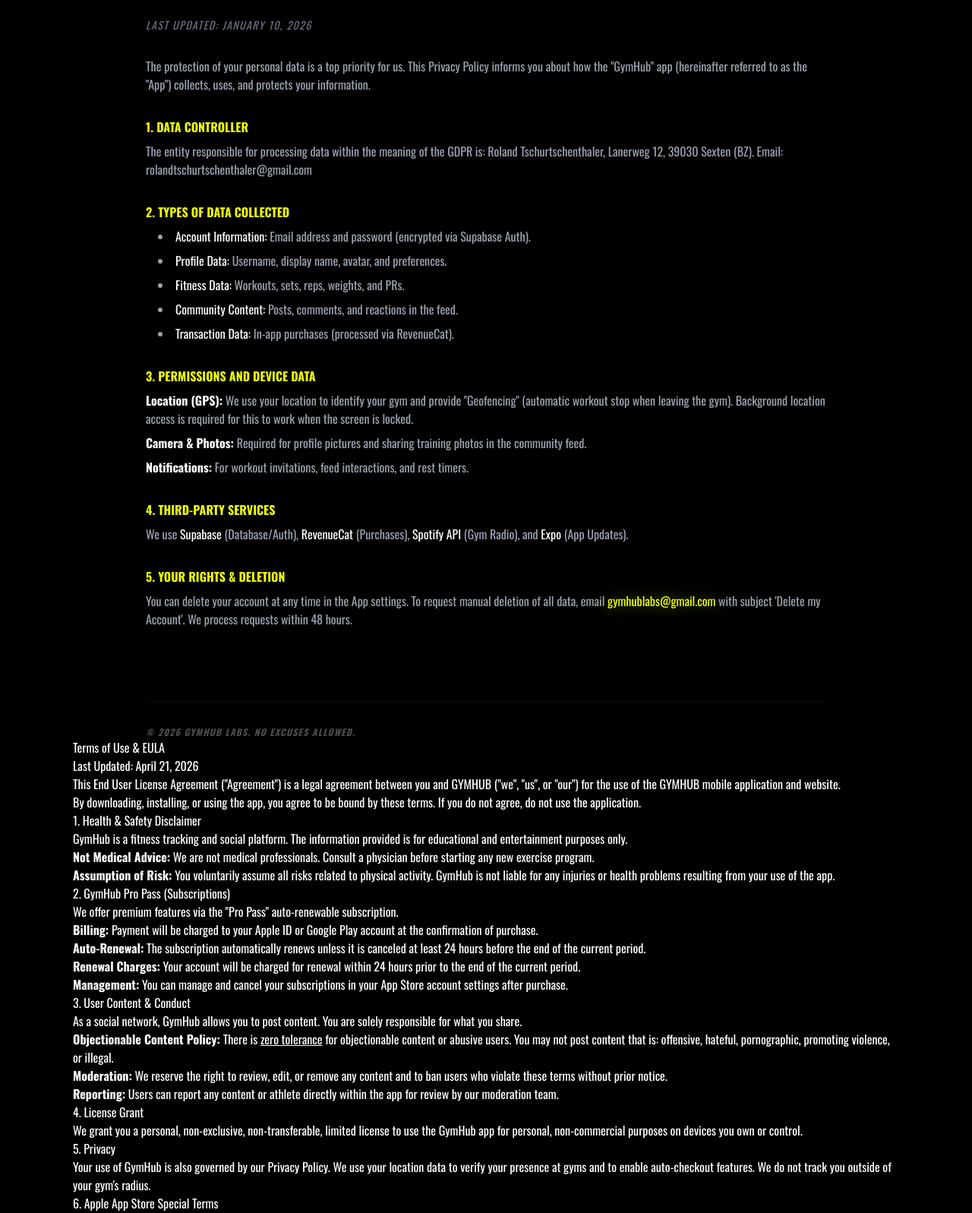
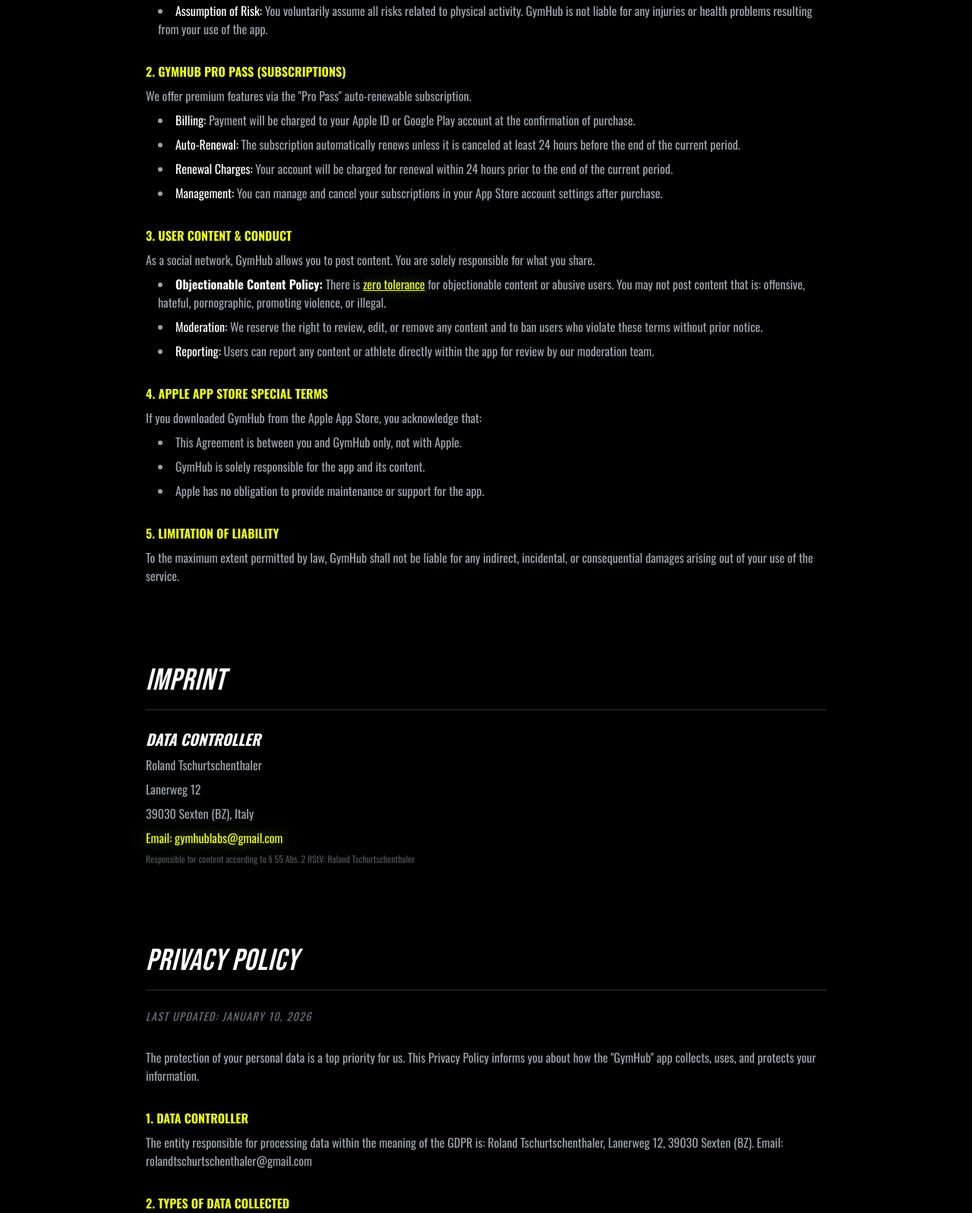
Before and after one commit to RolandTschurtschenthaler/GYMHUB-Website, a plain HTML site: page legal.html in a window 1280 px wide. Shown: the part 755-2352 px from the top of the page at 76% size. Drawn offline with nearby package versions, Linux system fonts and the light colour scheme.

Commit message:
Update legal.html

```diff
--- a/legal.html
+++ b/legal.html
@@ -34,6 +34,7 @@
 .sub-title { color: var(--neon-yellow); font-weight: bold; margin-top: 2rem; margin-bottom: 0.5rem; text-transform: uppercase; }
 a { transition: all 0.3s ease; }
 a:hover { color: var(--neon-yellow); text-shadow: 0 0 10px var(--glow-yellow); }
+.legal-highlight { background-color: rgba(238, 255, 0, 0.05); padding: 1.5rem; border-left: 4px solid var(--neon-yellow); margin: 2rem 0; }
 </style>
 </head>
 <body class="p-8 md:p-24 bg-black">
@@ -43,6 +44,65 @@
 <a href="index.html" class="headline-raw text-xl text-neon hover:underline tracking-widest"><- BACK TO LOBBY</a>
 <h1 class="headline-raw text-7xl md:text-8xl mt-8 leading-none">LEGAL <span class="text-neon">STUFF</span></h1>
 </header>
+
+<!-- TERMS OF USE & EULA -->
+<section class="mb-24">
+<h2 class="headline-raw section-title">Terms of Use & EULA</h2>
+<p class="text-gray-500 italic mb-8 uppercase text-sm tracking-widest">Last Updated: May 20, 2024</p>
+
+<div class="text-gray-400 space-y-6">
+<p>Welcome to <span class="text-white font-bold">GymHub</span>. This End User License Agreement ("Agreement") is a legal agreement between you and GymHub Labs for the use of the GymHub mobile application and website.</p>
+
+<div class="legal-highlight">
+    <p class="text-white font-bold">By downloading, installing, or using the app, you agree to be bound by these terms. If you do not agree, do not use the application.</p>
+</div>
+
+<div>
+<h3 class="sub-title">1. Health & Safety Disclaimer</h3>
+<p>GymHub is a fitness tracking and social platform. The information provided is for educational and entertainment purposes only.</p>
+<ul class="list-disc list-inside space-y-2 ml-4 mt-2">
+    <li><span class="text-white">Not Medical Advice:</span> We are not medical professionals. Consult a physician before starting any new exercise program.</li>
+    <li><span class="text-white">Assumption of Risk:</span> You voluntarily assume all risks related to physical activity. GymHub is not liable for any injuries or health problems resulting from your use of the app.</li>
+</ul>
+</div>
+
+<div>
+<h3 class="sub-title">2. GymHub Pro Pass (Subscriptions)</h3>
+<p>We offer premium features via the "Pro Pass" auto-renewable subscription.</p>
+<ul class="list-disc list-inside space-y-2 ml-4 mt-2">
+    <li><span class="text-white">Billing:</span> Payment will be charged to your Apple ID or Google Play account at the confirmation of purchase.</li>
+    <li><span class="text-white">Auto-Renewal:</span> The subscription automatically renews unless it is canceled at least 24 hours before the end of the current period.</li>
+    <li><span class="text-white">Renewal Charges:</span> Your account will be charged for renewal within 24 hours prior to the end of the current period.</li>
+    <li><span class="text-white">Management:</span> You can manage and cancel your subscriptions in your App Store account settings after purchase.</li>
+</ul>
+</div>
+
+<div>
+<h3 class="sub-title">3. User Content & Conduct</h3>
+<p>As a social network, GymHub allows you to post content. You are solely responsible for what you share.</p>
+<ul class="list-disc list-inside space-y-2 ml-4 mt-2">
+    <li><span class="text-white font-bold">Objectionable Content Policy:</span> There is <u class="text-neon">zero tolerance</u> for objectionable content or abusive users. You may not post content that is: offensive, hateful, pornographic, promoting violence, or illegal.</li>
+    <li><span class="text-white">Moderation:</span> We reserve the right to review, edit, or remove any content and to ban users who violate these terms without prior notice.</li>
+    <li><span class="text-white">Reporting:</span> Users can report any content or athlete directly within the app for review by our moderation team.</li>
+</ul>
+</div>
+
+<div>
+<h3 class="sub-title">4. Apple App Store Special Terms</h3>
+<p>If you downloaded GymHub from the Apple App Store, you acknowledge that:</p>
+<ul class="list-disc list-inside space-y-2 ml-4 mt-2">
+    <li>This Agreement is between you and GymHub only, not with Apple.</li>
+    <li>GymHub is solely responsible for the app and its content.</li>
+    <li>Apple has no obligation to provide maintenance or support for the app.</li>
+</ul>
+</div>
+
+<div>
+<h3 class="sub-title">5. Limitation of Liability</h3>
+<p>To the maximum extent permitted by law, GymHub shall not be liable for any indirect, incidental, or consequential damages arising out of your use of the service.</p>
+</div>
+</div>
+</section>
 
 <!-- IMPRESSUM (IMPRINT) -->
 <section class="mb-24">
@@ -63,7 +123,7 @@
 <p class="text-gray-500 italic mb-8 uppercase text-sm tracking-widest">Last Updated: January 10, 2026</p>
 
 <div class="text-gray-400 space-y-6">
-<p>The protection of your personal data is a top priority for us. This Privacy Policy informs you about how the "GymHub" app (hereinafter referred to as the "App") collects, uses, and protects your information.</p>
+<p>The protection of your personal data is a top priority for us. This Privacy Policy informs you about how the "GymHub" app collects, uses, and protects your information.</p>
 
 <div>
 <h3 class="sub-title">1. Data Controller</h3>
@@ -100,7 +160,7 @@
 </div>
 </section>
 
-<footer class="border-t border-zinc-800 pt-8 opacity-30 text-xs uppercase tracking-widest italic font-black">
+<footer class="border-t border-zinc-800 pt-8 opacity-30 text-xs uppercase tracking-widest italic font-black text-center">
 © 2026 GYMHUB LABS. NO EXCUSES ALLOWED.
 </footer>
 </div>
@@ -120,62 +180,5 @@
 animateCursor();
 </script>
 
-<h1>Terms of Use & EULA</h1>
-    <p class="last-updated">Last Updated: April 21, 2026</p>
-
-    <p>This End User License Agreement ("Agreement") is a legal agreement between you and GYMHUB ("we", "us", or "our") for the use of the GYMHUB mobile application and website.</p>
-
-    <div class="highlight">
-        By downloading, installing, or using the app, you agree to be bound by these terms. If you do not agree, do not use the application.
-    </div>
-
-    <h2>1. Health & Safety Disclaimer</h2>
-    <p>GymHub is a fitness tracking and social platform. The information provided is for educational and entertainment purposes only.</p>
-    <ul>
-        <li><strong>Not Medical Advice:</strong> We are not medical professionals. Consult a physician before starting any new exercise program.</li>
-        <li><strong>Assumption of Risk:</strong> You voluntarily assume all risks related to physical activity. GymHub is not liable for any injuries or health problems resulting from your use of the app.</li>
-    </ul>
-
-    <h2>2. GymHub Pro Pass (Subscriptions)</h2>
-    <p>We offer premium features via the "Pro Pass" auto-renewable subscription.</p>
-    <ul>
-        <li><strong>Billing:</strong> Payment will be charged to your Apple ID or Google Play account at the confirmation of purchase.</li>
-        <li><strong>Auto-Renewal:</strong> The subscription automatically renews unless it is canceled at least 24 hours before the end of the current period.</li>
-        <li><strong>Renewal Charges:</strong> Your account will be charged for renewal within 24 hours prior to the end of the current period.</li>
-        <li><strong>Management:</strong> You can manage and cancel your subscriptions in your App Store account settings after purchase.</li>
-    </ul>
-
-    <h2>3. User Content & Conduct</h2>
-    <p>As a social network, GymHub allows you to post content. You are solely responsible for what you share.</p>
-    <ul>
-        <li><strong>Objectionable Content Policy:</strong> There is <u>zero tolerance</u> for objectionable content or abusive users. You may not post content that is: offensive, hateful, pornographic, promoting violence, or illegal.</li>
-        <li><strong>Moderation:</strong> We reserve the right to review, edit, or remove any content and to ban users who violate these terms without prior notice.</li>
-        <li><strong>Reporting:</strong> Users can report any content or athlete directly within the app for review by our moderation team.</li>
-    </ul>
-
-    <h2>4. License Grant</h2>
-    <p>We grant you a personal, non-exclusive, non-transferable, limited license to use the GymHub app for personal, non-commercial purposes on devices you own or control.</p>
-
-    <h2>5. Privacy</h2>
-    <p>Your use of GymHub is also governed by our Privacy Policy. We use your location data to verify your presence at gyms and to enable auto-checkout features. We do not track you outside of your gym's radius.</p>
-
-    <h2>6. Apple App Store Special Terms</h2>
-    <p>If you downloaded GymHub from the Apple App Store, you acknowledge that:</p>
-    <ul>
-        <li>This Agreement is between you and GymHub only, not with Apple.</li>
-        <li>GymHub is solely responsible for the app and its content.</li>
-        <li>Apple has no obligation to provide maintenance or support for the app.</li>
-    </ul>
-
-    <h2>7. Limitation of Liability</h2>
-    <p>To the maximum extent permitted by law, GymHub shall not be liable for any indirect, incidental, or consequential damages arising out of your use of the service.</p>
-
-    <h2>8. Contact Information</h2>
-    <p>If you have any questions regarding these Terms, please contact us at:</p>
-    <p>
-        <strong>Email:</strong> gymhublabs@gmail.com<br>
-        <strong>Website:</strong> <a href="https://gymhub.pages.dev">gymhub.pages.dev</a>
-    </p>
-
 </body>
 </html>
```
